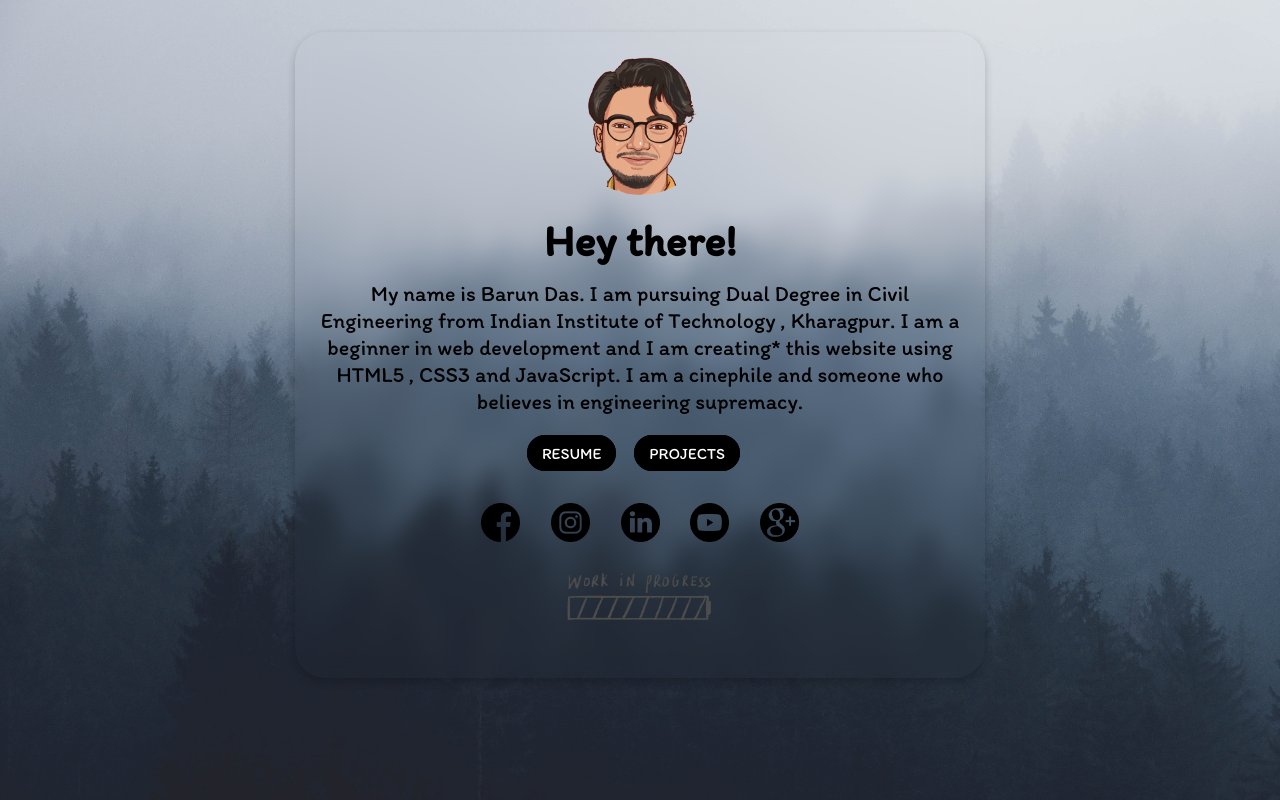
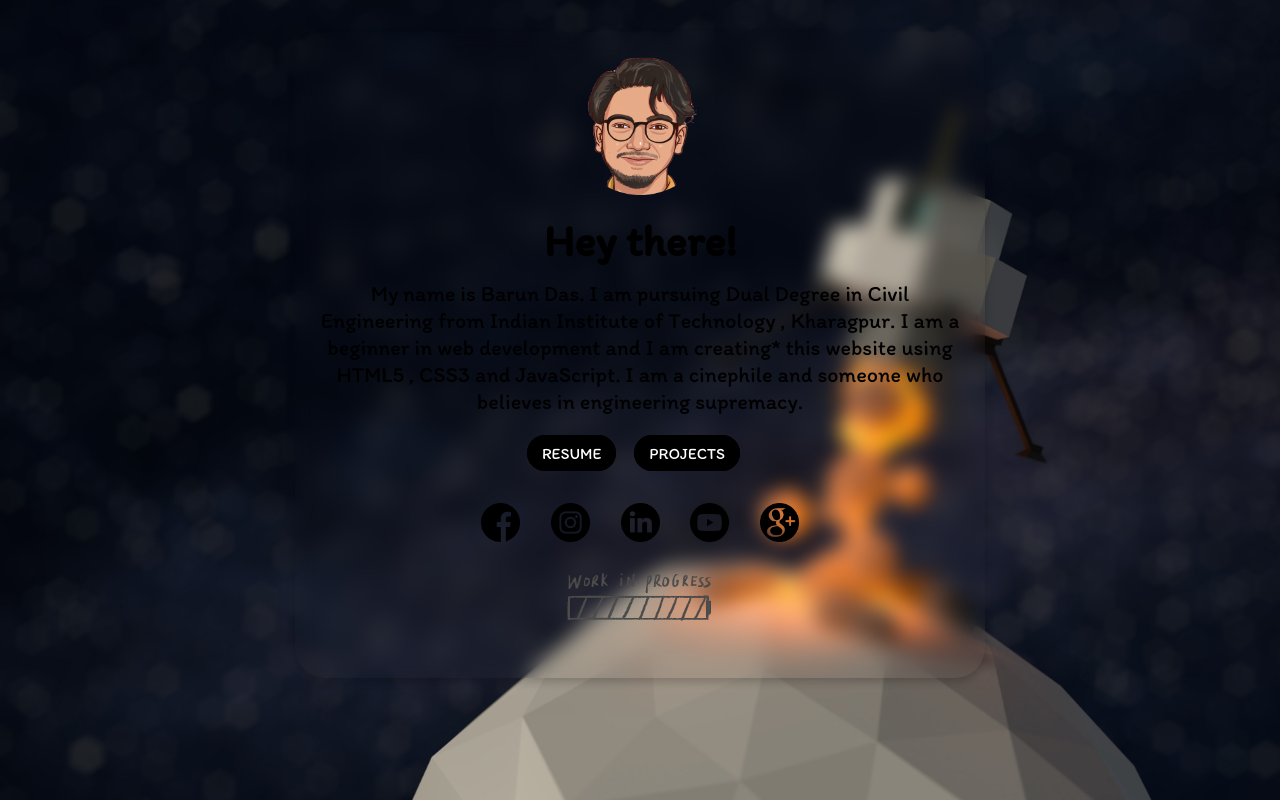
Before and after one commit to barundas13/personal-site, a plain HTML site: page index.html in a window 1280 px wide. Drawn offline with Linux system fonts and the light colour scheme.

Commit message:
Update styles.css

```diff
--- a/styles.css
+++ b/styles.css
@@ -1,7 +1,7 @@
 body , html{
   margin : 0;
   height : 100%;
-  background-image: url("b7.jpg");
+  background-image: url("lowpoly.jpg");
   background-position: center center;
   background-repeat: no-repeat;
   background-size: cover;
```
